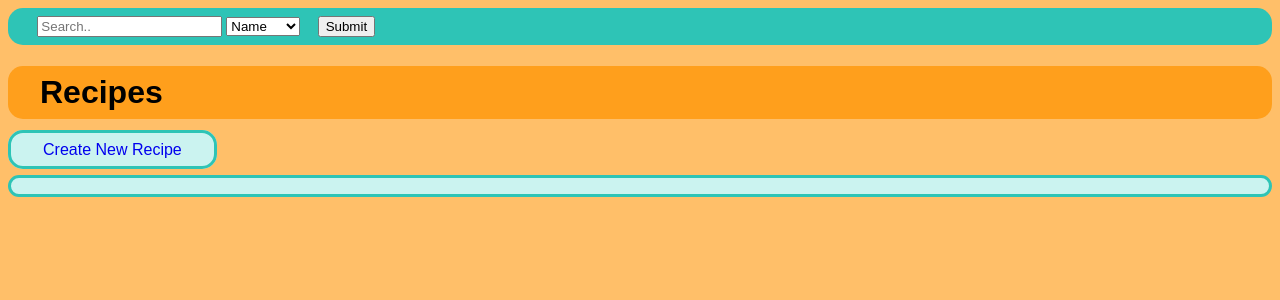
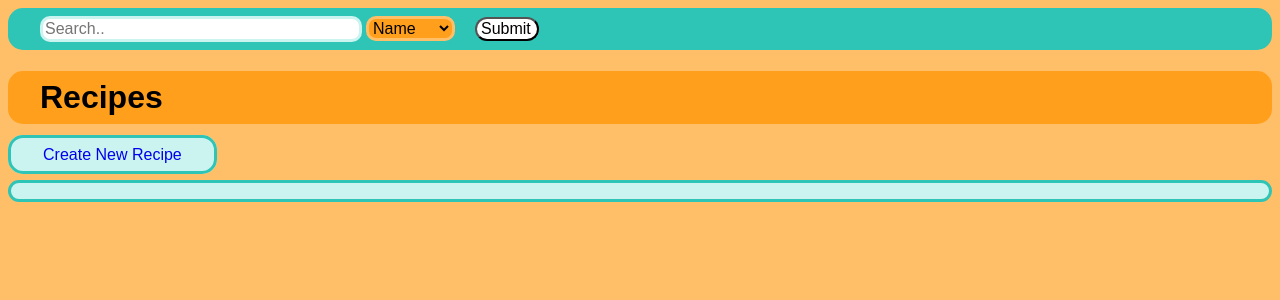
Before and after one commit to Sadicecream/Agile_Project, a Flask app: page / in a window 1280 px wide. Shown: the top 300 px of the page. Run offline with Flask 2, Linux system fonts and the light colour scheme; some libraries are stand-ins or nearby versions.

Commit message:
finished styling CSS inputs for index and display HTMLS.

```diff
--- a/static/styles/style.css
+++ b/static/styles/style.css
@@ -31,6 +31,50 @@
 .topnav form,
 input {
     margin-left: 1em;
+}
+
+input[type=text] {
+    transition-property: width;
+    transition-duration: 0.4s;
+    width: 25%;
+    outline: none;
+    border: solid;
+    border-radius: 10px;
+    border-color: var(--pastel-blue);
+    font-size: 16px;
+}
+
+input[type=text]:hover {
+    width: 42.5%;
+    border-color: var(--yellow);
+}
+
+input[type=text]:focus {
+    width: 42.5%;
+    border-color: var(--yellow);
+}
+
+select {
+    border: solid;
+    border-radius: 10px;
+    border-color: var(--yellow);
+    background-color: var(--dark-yellow);
+    font-size: 16px;
+    cursor: pointer;
+}
+
+input[type=submit] {
+    background-color: var(--white);
+    color: var(--dark-yellow);
+    border-radius: 15px;
+    font-size: 16px;
+    text-decoration: none;
+    cursor: pointer;
+}
+
+.topnav form input[type=submit] {
+    color: black;
+    padding-left: 0.25em;
 }
 
 .alertmsg {
@@ -160,9 +204,9 @@
 }
 
 .save-button {
-    background-color: var(--dark-yellow);
+    background-color: var(--white);
     border: none;
-    color: var(--white);
+    color: var(--dark-yellow);
     padding: 5px 12px;
     text-decoration: none;
     font-size: 16px;
@@ -264,6 +308,7 @@
     padding-bottom: 1em;
     border-radius: 15px 0px 0px 15px;
     font-family: 'Poppins', sans-serif;
+    cursor: pointer;
 }
 
 .side-list div a:link {
@@ -288,8 +333,12 @@
 }
 
 .recipe-display button {
+    background-color: var(--white);
+    color: var(--dark-yellow);
+    border-radius: 15px;
     margin-left: 35%;
     margin-right: 35%;
+    cursor: pointer;
 }
 
 .recipe {
--- a/templates/index.html
+++ b/templates/index.html
@@ -20,7 +20,7 @@
             <option value="keyword">Keyword</option>
         </select>
 
-            <input type="submit">
+            <input type="submit" value="Submit">
         </form>
     </div>
     <div class="alertmsg">
```
